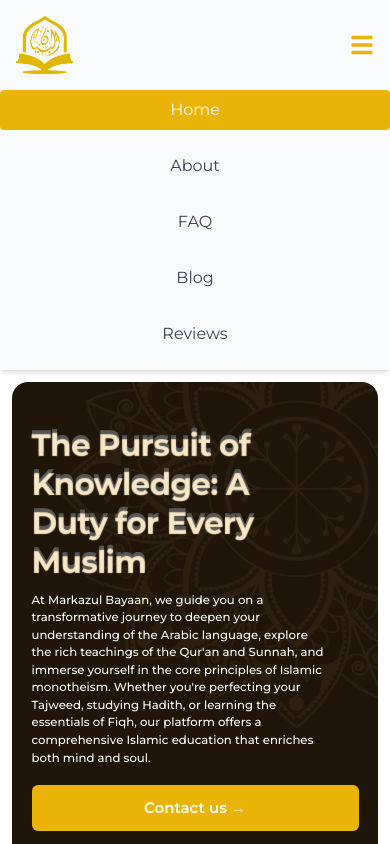
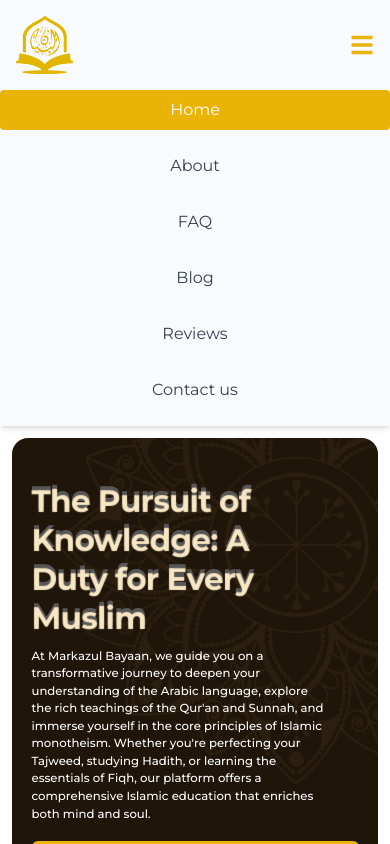
Before and after one commit to Lukman10a/markazulbayaan, a Next.js app: page / in a window 390 px wide. Both pictures are taken after a click on the button 362 px from the left and 45 px from the top of the page. Shown: the top 844 px of the page. Built offline with nearby package versions, Linux system fonts and the light colour scheme.

Commit message:
contact us button added on mobile

```diff
--- a/src/components/Nav.tsx
+++ b/src/components/Nav.tsx
@@ -147,6 +147,17 @@ const Navbar: React.FC = () => {
                 Reviews
               </Link>
             </li>
+            <li>
+              <Link
+                href="/contact"
+                onClick={() => setMenuOpen(false)}
+                className={`block p-2 rounded ${
+                  isActiveLink("/contact") ? "bg-yellow-500 text-white" : ""
+                }`}
+              >
+                Contact us
+              </Link>
+            </li>
           </ul>
         </div>
       )}
```
